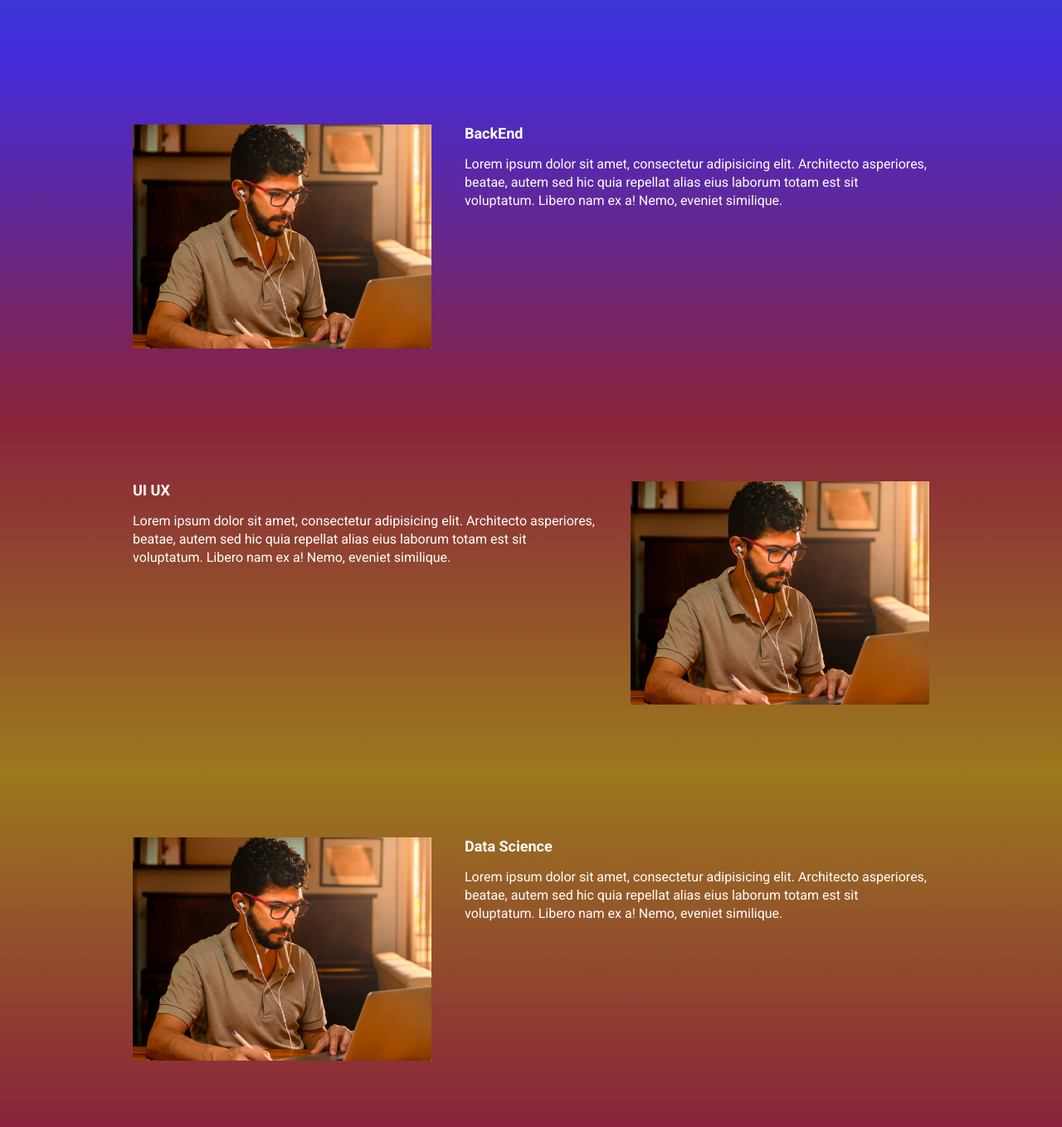
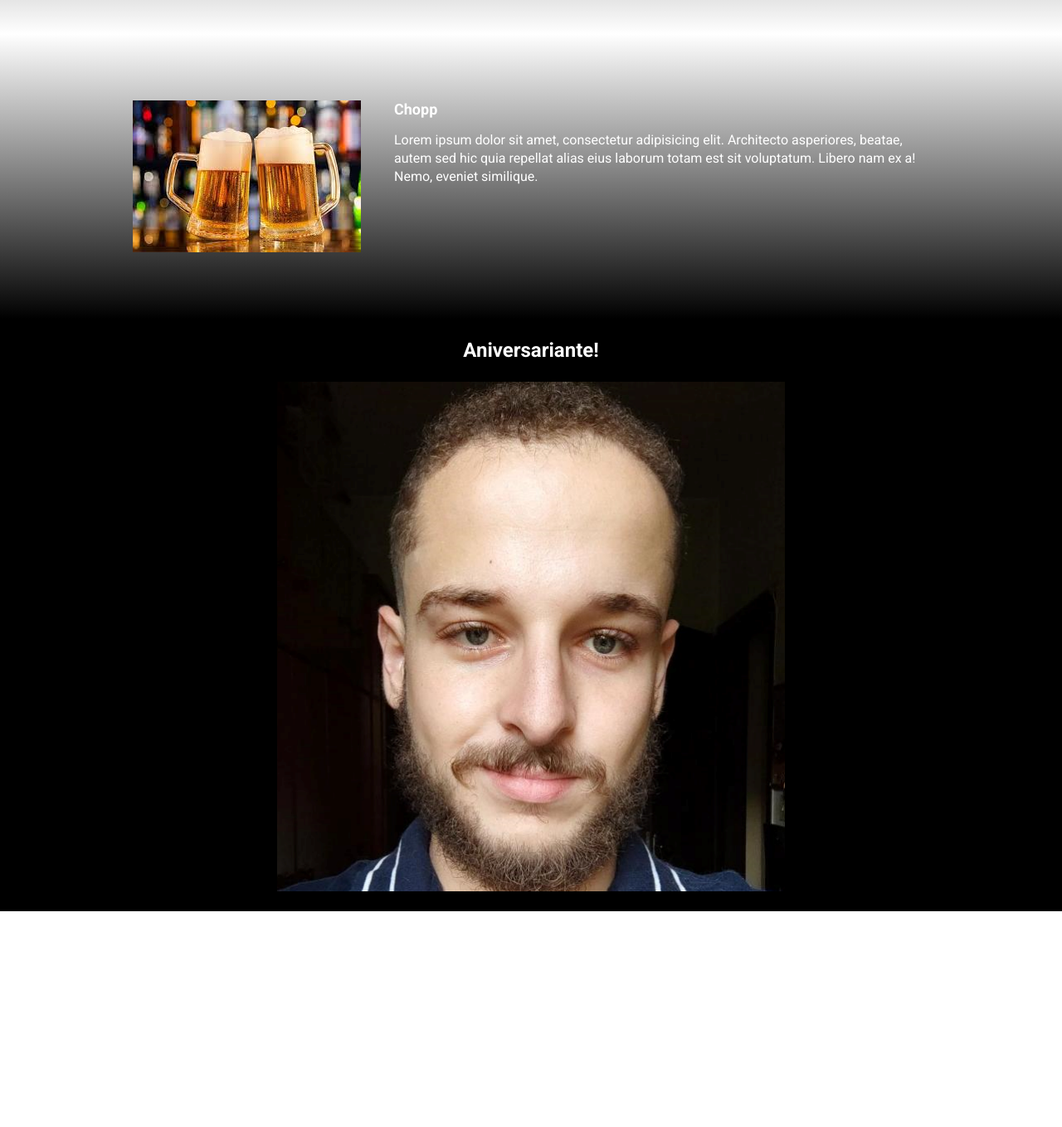
Before and after one commit to fabricol/aniversario_jaime, a website built with Parcel: page src/index.html in a window 1280 px wide. Shown: the part 920-2278 px from the top of the page at 83% size. After the commit the page ends 2018 px from the top, so only its background shows below. Built offline with nearby package versions, Linux system fonts and the light colour scheme.

Commit message:
comitão

```diff
--- a/package.json
+++ b/package.json
@@ -1,8 +1,7 @@
 {
   "name": "modulo22_landingpage",
   "version": "1.0.0",
-  "description": "",
-
+  "description": "**Novo projeto:**<br/>\r Introdução da ferramenta PARCEL!<br/>\r <br/>\r 1. O parcel permite o mesmo a mesma função do GULP WATCH, porém fazemos o processo de uma forma distinta no arquivo package.json<br/>\r 2. **Correção** ~~Problema~~ .gitignore no projeto anterior<br/>\r Certificar que o gitignore está no diretório correto e possa abranger todos os arquivos que iremos ignorar, como node_modules",
   "scripts": {
     "dev": "parcel src/index.html src/styles/main.scss src/script/main.js",
     "build": "parcel build src/index.html",
@@ -15,5 +14,6 @@
     "@parcel/transformer-sass": "^2.12.0",
     "parcel": "^2.12.0",
     "sharp": "^0.31.3"
-  }
+  },
+  "main": "index.js"
 }
--- a/src/index.html
+++ b/src/index.html
@@ -3,7 +3,7 @@
 <head>
     <meta charset="UTF-8">
     <meta name="viewport" content="width=device-width, initial-scale=1.0">
-    <title>Document</title>
+    <title>Aniversario_Jaime</title>
     <link rel="preconnect" href="https://fonts.googleapis.com">
     <link rel="preconnect" href="https://fonts.gstatic.com" crossorigin>
     <link href="https://fonts.googleapis.com/css2?family=Roboto:wght@400;700;900&display=swap" rel="stylesheet">
@@ -13,27 +13,27 @@
 <body>
     <header class="hero">
         <div class="container">
-            <img class="hero__logo"  src="./images/ebac_logo.svg" alt="EBAC">
+            <img class="hero__logo"  src="./images/0.jpg" alt="EBAC">
             <p class="hero__text">
-                O maior evento que você irá presenciar em<br><span id="contador"></span>
+                O melhor aniversário de todos!<br><span id="contador"></span>
             </p>
             <div class="infos-bar">
                 <ul class="infos-bar__infos">
                     <li class="infos-bar__infos__item">
                         <b>Localização</b>
-                        Allianz Parque - Barra Funda - São Paulo
+                        Neo Quimica - Itaquera - São Paulo
                     </li>
                     <li class="infos-bar__infos__item">
                         <b>Preço</b>
-                        A partir de R$ 120,00
+                        A partir de R$ 50,00
                     </li>
                     <li class="infos-bar__infos__item">
                         <b>Quando</b>
-                        12/12/2022 às 19 hrs
+                        26/02/2025 às 19 hrs
                     </li>
                 </ul>
                 <a href="#" class="button button--primary">
-                    Garanta sua vaga
+                    Garanta seu ingresso
                 </a>
             </div>
         </div>
@@ -41,47 +41,32 @@
     <section class="event event--frontend" >
         <div class="container" data-aos="fade-right">
             <div class="event__details">
-                <h2 class="event__details__title">Front-End</h2>
+                <h2 class="event__details__title">Cerveja</h2>
                 <p class="event__details__description">
                     Lorem ipsum dolor sit amet, consectetur adipisicing elit. Architecto asperiores, beatae, autem sed hic quia repellat alias eius laborum totam est sit voluptatum. Libero nam ex a! Nemo, eveniet similique.
                 </p>
             </div>
-            <img class="event__image" src="./images/frontend.png" alt="frontend">
+            <img class="event__image" src="./images/Cerveja.jpg" alt="frontend">
         </div>
     </section>
     <section class="event event--backend event--image-left" >
         <div class="container" data-aos="fade-left">
             <div class="event__details">
-                <h2 class="event__details__title">BackEnd</h2>
+                <h2 class="event__details__title">Chopp</h2>
                 <p class="event__details__description">
                     Lorem ipsum dolor sit amet, consectetur adipisicing elit. Architecto asperiores, beatae, autem sed hic quia repellat alias eius laborum totam est sit voluptatum. Libero nam ex a! Nemo, eveniet similique.
                 </p>
             </div>
-            <img class="event__image" src="./images/frontend.png" alt="frontend">
+            <img class="event__image" src="./images/chop.jpeg" alt="frontend">
         </div>
     </section>
-    <section class="event event--ux-ui" >
-        <div class="container" data-aos="fade-right">
-            <div class="event__details">
-                <h2 class="event__details__title">UI UX</h2>
-                <p class="event__details__description">
-                    Lorem ipsum dolor sit amet, consectetur adipisicing elit. Architecto asperiores, beatae, autem sed hic quia repellat alias eius laborum totam est sit voluptatum. Libero nam ex a! Nemo, eveniet similique.
-                </p>
-            </div>
-            <img class="event__image" src="./images/frontend.png" alt="frontend">
+    <section class="aniversariante">
+        <div>
+            <h2 class="aniversariante__text">Aniversariante!</h2>
+            <img class="aniversariante__image" src="images/Jaime.png" alt="" data-aos="flip-left">
         </div>
     </section>
-    <section class="event event--datascience event--image-left">
-        <div class="container"  data-aos="fade-left" >
-            <div class="event__details">
-                <h2 class="event__details__title">Data Science</h2>
-                <p class="event__details__description">
-                    Lorem ipsum dolor sit amet, consectetur adipisicing elit. Architecto asperiores, beatae, autem sed hic quia repellat alias eius laborum totam est sit voluptatum. Libero nam ex a! Nemo, eveniet similique.
-                </p>
-            </div>
-            <img class="event__image" src="./images/frontend.png" alt="frontend">
-        </div>
-    </section>
+
     <script src="https://unpkg.com/aos@next/dist/aos.js"></script>
     <script src="script/main.js"></script>
 </body>
--- a/src/script/main.js
+++ b/src/script/main.js
@@ -1,6 +1,6 @@
 AOS.init();
 
-const dataDoEvento = new Date("Dec 8, 2024 19:00:00");
+const dataDoEvento = new Date("Feb 26, 2025 19:00:00");
 const timeStampDoEvento = dataDoEvento.getTime();
 
 const contaAsHoras = setInterval(function() {
--- a/src/styles/_hero.scss
+++ b/src/styles/_hero.scss
@@ -1,7 +1,7 @@
 .hero {
     padding-top: 64px;
     padding-bottom: 100px;
-    background-image: url(../images/fundo.png);
+    background-image: url(../images/fundo.jpg);
     background-repeat: no-repeat;
     background-size: cover;
     position: relative;
--- /dev/null
+++ b/src/styles/components/_aniversariante.scss
@@ -0,0 +1,12 @@
+.aniversariante {
+    padding: 24px;
+    background-color: #000;
+    &__text{
+        text-align: center;
+        padding-bottom: 24px;
+    }
+    &__image {
+        margin: 0 auto;
+        display: flex;
+    }
+}
--- a/src/styles/components/_event.scss
+++ b/src/styles/components/_event.scss
@@ -3,16 +3,10 @@
 .event {
     padding: 80px 0;
     &--frontend {
-        background-image:linear-gradient(#1B6CA7,#442BDB);
+        background-image:linear-gradient(#000,#fff);
     }
     &--backend {
-        background-image:linear-gradient(#442BDB,#89223B);
-    }
-    &--ux-ui{
-        background-image:linear-gradient(#89223B,#9C791D);
-    }
-    &--datascience{
-        background-image:linear-gradient(#9C791D,#89223B);
+        background-image:linear-gradient(#fff,#000);
     }
 
     &--image-left {
--- a/src/styles/main.scss
+++ b/src/styles/main.scss
@@ -2,6 +2,7 @@
 @use 'components/infos_bar';
 @use 'components/buttons';
 @use 'components/event';
+@use 'components/aniversariante';
 
 
 * {
```
Also changed, not shown: src/images/0.jpg (added), src/images/Cerveja.jpg (added), src/images/Jaime.png (added), src/images/chop.jpeg (added), src/images/corinthians.png (added), src/images/fundo.jpg (added).
